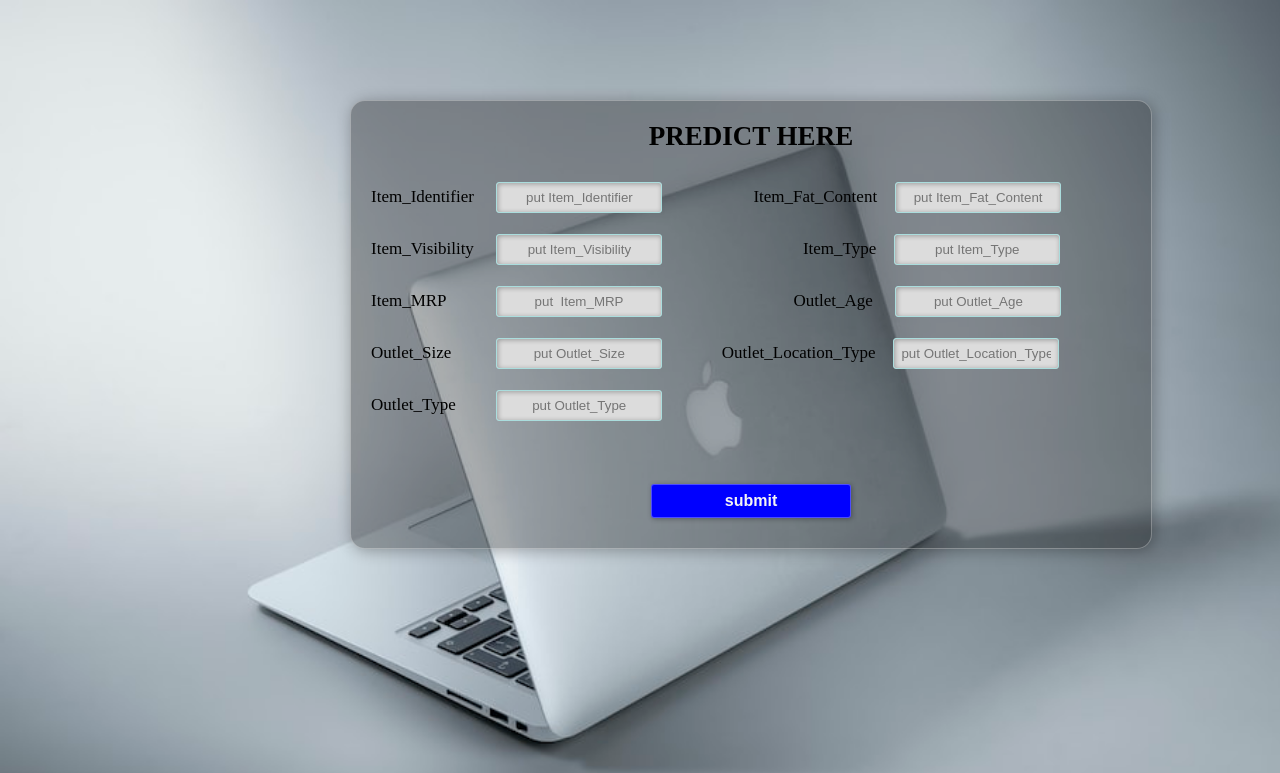
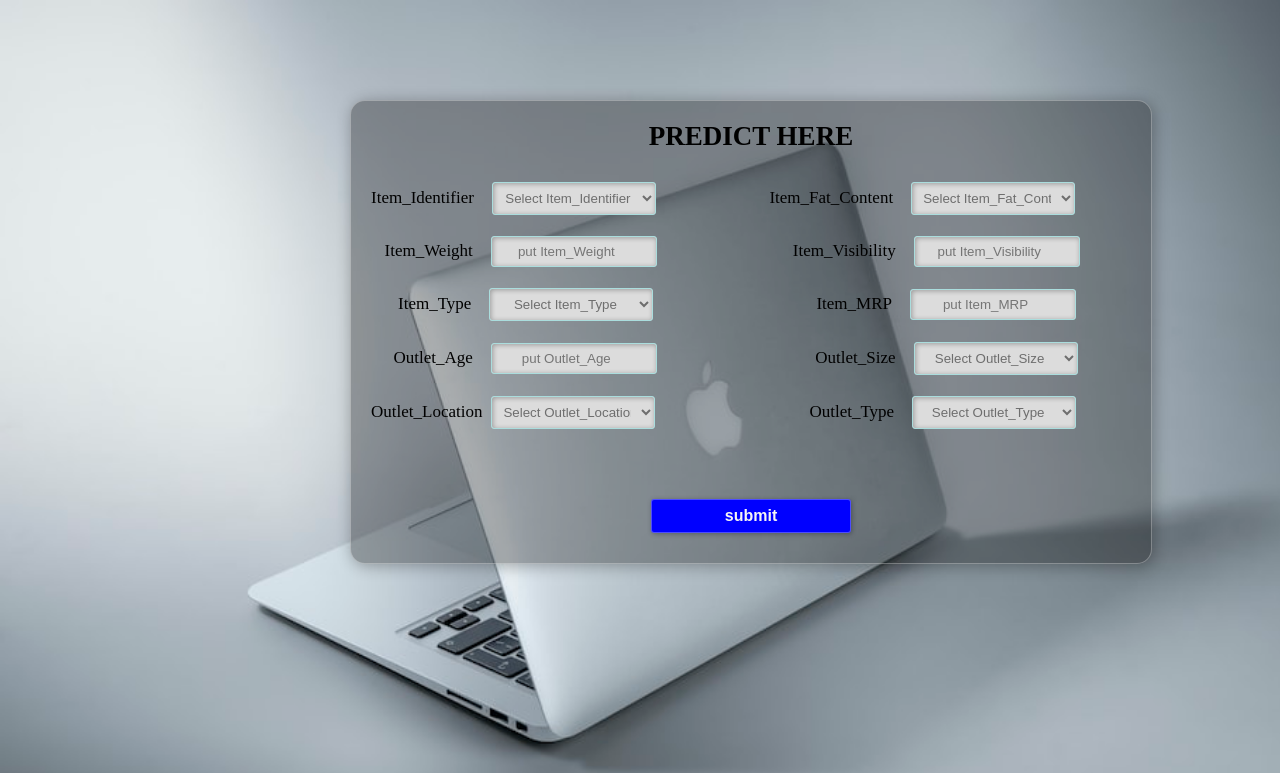
Before and after one commit to Pravat-21/Store_sales_prediction, a Flask app: page /predictdata in a window 1280 px wide. Shown: the top 773 px of the page. Run offline with Flask 3, Linux system fonts and the light colour scheme.

Commit message:
update form

```diff
--- a/static/style1.css
+++ b/static/style1.css
@@ -66,6 +66,7 @@ input#submit{
     cursor: pointer;
     border: 1px solid rgba(255, 255, 255, 0.3);
     box-shadow: 1px 1px 5px rgba(0, 0, 0, 0.3);
+    margin-top: 70px;
     margin-bottom: 20px;
     text-align: center;
     margin-left: 290px;
@@ -73,3 +74,17 @@ input#submit{
 
 
 }
+
+select#name{
+    width: 164px;
+    border: 1px solid #add;
+    border-radius: 3px;
+    outline: 0;
+    padding: 7px;
+    background-color: gainsboro;
+    box-shadow: inset 1px 1px 5px
+    rgba(0, 0, 0, 0.3);
+    text-align: center;
+    color:rgba(0, 0, 0, 0.5) ;
+
+}
--- a/templates/form.html
+++ b/templates/form.html
@@ -10,38 +10,136 @@
                 <h2>PREDICT HERE</h2>
                 <form id="register" method="post">
 
-                    <label>Item_Identifier</label>&nbsp;&nbsp;&nbsp;&nbsp;
-                    <input type="text" name="Item_Identifier" id="name" placeholder="put Item_Identifier">
-                    &nbsp;&nbsp;&nbsp;&nbsp;&nbsp;&nbsp;&nbsp;&nbsp;&nbsp;&nbsp;&nbsp;&nbsp;&nbsp;&nbsp;&nbsp;&nbsp;
+                    <label>Item_Identifier</label>&nbsp;&nbsp;&nbsp;
+                    <select id="name" class="form-control1" name="Item_Identifier" placeholder="Enter Item_Identifier" required>
+                        <option class="placeholder" selected disabled value="">Select Item_Identifier</option>
+                        <option value="FD">
+                            Food
+                        </option>
+                        <option value="DR">
+                            Drink
+                        </option>
+                        <option value="NC">
+                            Non-consumable
+                        </option>
+                    </select>
+                    &nbsp;&nbsp;&nbsp;&nbsp;&nbsp;&nbsp;&nbsp;&nbsp;&nbsp;&nbsp;&nbsp;&nbsp;&nbsp;&nbsp;&nbsp;&nbsp;&nbsp;&nbsp;&nbsp;&nbsp;&nbsp;
 
                     <label>Item_Fat_Content</label>&nbsp;&nbsp;&nbsp;
-                    <input type="text" name="Item_Fat_Content" id="name" placeholder="put Item_Fat_Content"><br><br>
+                    <select id="name" class="form-control" name="Item_Fat_Content" placeholder="Enter Item_Fat_Content" required>
+                        <option class="placeholder" selected disabled value="">Select Item_Fat_Content</option>
+                        <option value="Low Fat">
+                            Low Fat
+                        </option>
+                        <option value="Regular">
+                            Regular
+                        </option>
+                    </select><br><br>
+                    &nbsp;&nbsp;
 
-                    <label>Item_Visibility</label>&nbsp;&nbsp;&nbsp;&nbsp;
-                    <input type="text" name="Item_Visibility" id="name" placeholder="put Item_Visibility">
+                    <label>Item_Weight</label>&nbsp;&nbsp;&nbsp;
+                    <input type="number" name="Item_Weight" id="name" placeholder="put Item_Weight">
                     &nbsp;&nbsp;&nbsp;&nbsp;&nbsp;&nbsp;&nbsp;&nbsp;&nbsp;&nbsp;&nbsp;&nbsp;&nbsp;&nbsp;&nbsp;&nbsp;
-                    &nbsp;&nbsp;&nbsp;&nbsp;&nbsp;&nbsp;&nbsp;&nbsp;&nbsp;&nbsp;
-
-                    <label>Item_Type</label>&nbsp;&nbsp;&nbsp;
-                    <input type="text" name="Item_Type" id="name" placeholder="put Item_Type"><br><br>
-
-                    <label>Item_MRP</label>&nbsp;&nbsp;&nbsp;&nbsp;&nbsp;&nbsp;&nbsp;&nbsp;&nbsp;&nbsp;
-                    <input type="text" name="Item_MRP" id="name" placeholder="put  Item_MRP">
-                    &nbsp;&nbsp;&nbsp;&nbsp;&nbsp;&nbsp;&nbsp;&nbsp;&nbsp;&nbsp;&nbsp;&nbsp;&nbsp;&nbsp;&nbsp;&nbsp;
-                    &nbsp;&nbsp;&nbsp;&nbsp;&nbsp;&nbsp;&nbsp;&nbsp;
-
-                    <label>Outlet_Age</label>&nbsp;&nbsp;&nbsp;&nbsp;
-                    <input type="text" name="Outlet_Age" id="name" placeholder="put Outlet_Age"><br><br>
-
-                    <label>Outlet_Size</label>&nbsp;&nbsp;&nbsp;&nbsp;&nbsp;&nbsp;&nbsp;&nbsp;&nbsp;
-                    <input type="text" name="Outlet_Size" id="name" placeholder="put Outlet_Size">
                     &nbsp;&nbsp;&nbsp;&nbsp;&nbsp;&nbsp;&nbsp;&nbsp;&nbsp;
 
-                    <label>Outlet_Location_Type</label>&nbsp;&nbsp;&nbsp;
-                    <input type="text" name="Outlet_Location_Type" id="name" placeholder="put Outlet_Location_Type"><br><br>
+                    <label>Item_Visibility</label>&nbsp;&nbsp;&nbsp;
+                    <input type="number" name="Item_Visibility" id="name" placeholder="put Item_Visibility"><br><br>
 
-                    <label>Outlet_Type</label>&nbsp;&nbsp;&nbsp;&nbsp;&nbsp;&nbsp;&nbsp;&nbsp;
-                    <input type="text" name="Outlet_Type" id="name" placeholder="put Outlet_Type"><br><br><br><br>
+
+                    &nbsp;&nbsp;&nbsp;&nbsp;&nbsp;
+                    <label>Item_Type</label>&nbsp;&nbsp;&nbsp;
+                    <select id="name" class="form-control" name="Item_Type" placeholder="Enter Item_Type" required>
+                        <option class="placeholder" selected disabled value="">Select Item_Type</option>
+                        <option value="snacks_breakfast_type">
+                            Snacks or breakfast
+                        </option>
+                        <option value="Fruits and Vegetables">
+                            Fruits and Vegetables
+                        </option>
+                        <option value="Frozen Foods">
+                            Frozen Foods
+                        </option>
+                        <option value="Dairy">
+                            Dairy
+                        </option>
+                        <option value="Drinks">
+                            Drinks
+                        </option>
+                        <option value="Baking Goods">
+                            Baking Goods
+                        </option>
+                        <option value="Meat">
+                            Meat
+                        </option>
+                        <option value="Starchy Foods">
+                            Starchy Foods
+                        </option>
+                        <option value="others">
+                            others
+                        </option>
+                    </select>
+                    &nbsp;&nbsp;&nbsp;&nbsp;&nbsp;&nbsp;&nbsp;&nbsp;&nbsp;&nbsp;&nbsp;&nbsp;&nbsp;&nbsp;&nbsp;&nbsp;
+                    &nbsp;&nbsp;&nbsp;&nbsp;&nbsp;&nbsp;&nbsp;&nbsp;&nbsp;&nbsp;&nbsp;&nbsp;&nbsp;&nbsp;&nbsp;
+
+                    <label>Item_MRP</label>&nbsp;&nbsp;&nbsp;
+                    <input type="number" name="Item_MRP" id="name" placeholder="put Item_MRP"><br><br>
+
+                    &nbsp;&nbsp;&nbsp;&nbsp;
+
+                    <label>Outlet_Age</label>&nbsp;&nbsp;&nbsp;
+                    <input type="number" name="Outlet_Age" id="name" placeholder="put Outlet_Age">
+                    &nbsp;&nbsp;&nbsp;&nbsp;&nbsp;&nbsp;&nbsp;&nbsp;&nbsp;&nbsp;&nbsp;&nbsp;&nbsp;&nbsp;&nbsp;&nbsp;
+                    &nbsp;&nbsp;&nbsp;&nbsp;&nbsp;&nbsp;&nbsp;&nbsp;&nbsp;&nbsp;&nbsp;&nbsp;&nbsp;&nbsp;
+
+                    <label>Outlet_Size</label>&nbsp;&nbsp;&nbsp;
+                    <select id="name" class="form-control" name="Outlet_Size" placeholder="Enter Outlet_Size" required>
+                        <option class="placeholder" selected disabled value="">Select Outlet_Size</option>
+                        <option value="High">
+                            High
+                        </option>
+                        <option value="Medium">
+                            Medium
+                        </option>
+                        <option value="Small">
+                            Small
+                        </option>
+                        <option value="not_mentioned">
+                            Don't know
+                        </option>
+                    </select><br><br>
+
+                    <label>Outlet_Location</label>&nbsp;
+                    <select id="name" class="form-control" name="Outlet_Location_Type" placeholder="Enter Outlet_Location_Type" required>
+                        <option class="placeholder" selected disabled value="">Select Outlet_Location_Type</option>
+                        <option value="Tier 1">
+                            Tier 1
+                        </option>
+                        <option value="Tier 2">
+                            Tier 2
+                        </option>
+                        <option value="Tier 3">
+                            Tier 3
+                        </option>
+                    </select>&nbsp;&nbsp;&nbsp;&nbsp;&nbsp;&nbsp;&nbsp;&nbsp;&nbsp;&nbsp;&nbsp;&nbsp;&nbsp;&nbsp;&nbsp;&nbsp;&nbsp;&nbsp;&nbsp;
+                    &nbsp;&nbsp;&nbsp;&nbsp;&nbsp;&nbsp;&nbsp;&nbsp;&nbsp;&nbsp;&nbsp;
+
+                    <label>Outlet_Type</label>&nbsp;&nbsp;&nbsp;
+                    <select id="name" class="form-control" name="Outlet_Type" placeholder="Enter Outlet_Type" required>
+                        <option class="placeholder" selected disabled value="">Select Outlet_Type</option>
+                        <option value="Supermarket Type1">
+                            Supermarket Type1
+                        </option>
+                        <option value="Supermarket Type2">
+                            Supermarket Type2
+                        </option>
+                        <option value="Supermarket Type3">
+                            Supermarket Type3
+                        </option>
+                        <option value="Grocery Store">
+                            Grocery Store
+                        </option>
+                    </select>
+
 
                     <input type="submit" name="submit" value="submit" id="submit">
 
```
